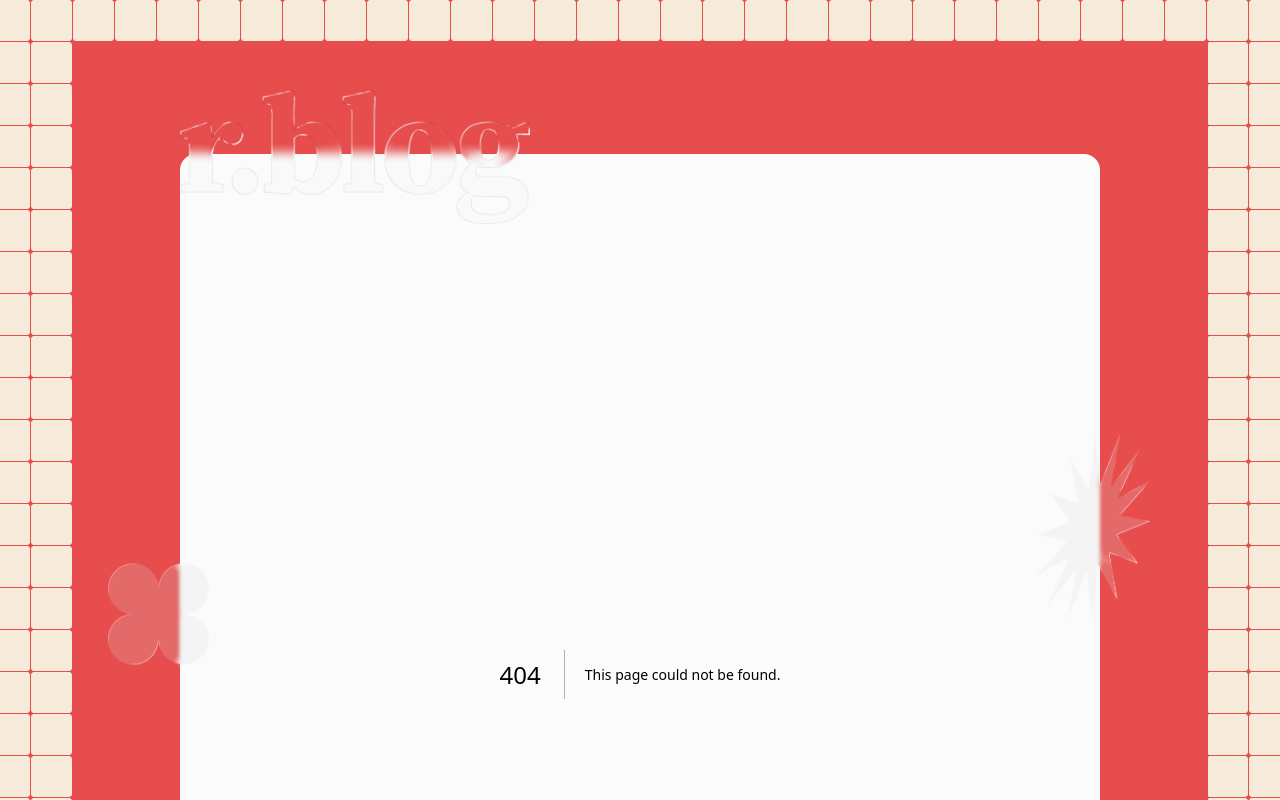
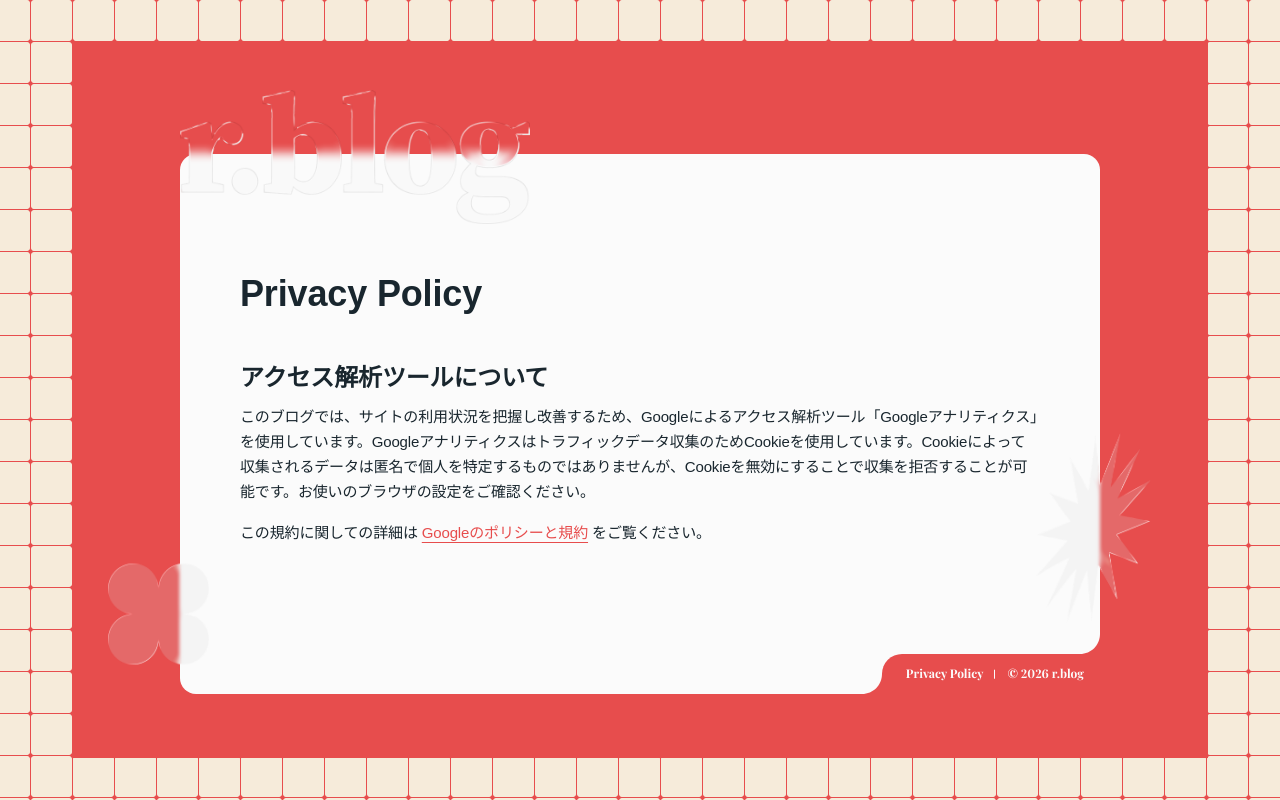
Before and after one commit to rixcx/rblog, a Next.js app: page /privacy-policy in a window 1280 px wide. Before the commit this address had no page. Shown: the top 800 px of the page. Built offline with nearby package versions, Linux system fonts and the light colour scheme; a web font is replaced by a local one.

Commit message:
Add Privacy Policy

```diff
--- /dev/null
+++ b/app/privacy-policy/page.tsx
@@ -0,0 +1,23 @@
+import type { Metadata } from "next";
+import Link from "next/link";
+
+export const metadata: Metadata = {
+  title: "Privacy Policy | r.blog",
+  description: "",
+};
+
+export default function PrivacyPolicyPage() {
+  return (
+    <section className="text-[15px] leading-[25px] tracking-[-0.01em]">
+      <header>
+        <h1 className="text-4xl font-bold mb-2">Privacy Policy</h1>
+      </header>
+
+      <article>
+        <h2 className="text-2xl font-bold mt-[2em] mb-[0.4em]">アクセス解析ツールについて</h2>
+        <p className="mb-4">このブログでは、サイトの利用状況を把握し改善するため、Googleによるアクセス解析ツール「Googleアナリティクス」を使用しています。Googleアナリティクスはトラフィックデータ収集のためCookieを使用しています。Cookieによって収集されるデータは匿名で個人を特定するものではありませんが、Cookieを無効にすることで収集を拒否することが可能です。お使いのブラウザの設定をご確認ください。</p>
+        <p>この規約に関しての詳細は<Link href="https://policies.google.com/technologies/partner-sites?hl=ja" target="_blank" rel="noopener noreferrer" className="mx-1 text-(--color-primary-red) underline underline-offset-4 hover:opacity-70 transition">Googleのポリシーと規約</Link>をご覧ください。</p>
+      </article>
+    </section>
+  );
+}
```
